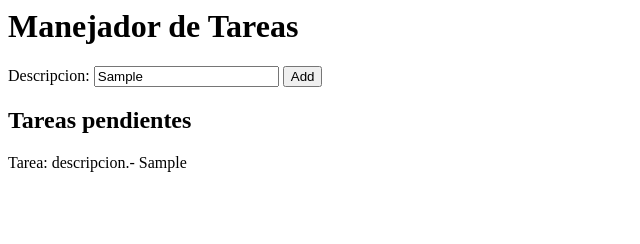
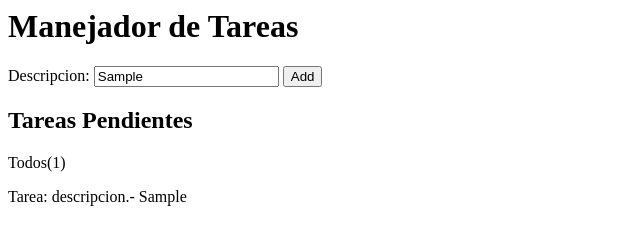
Before and after one commit to SebasAstu/pendientes, a website built with Parcel: page index.html in a window 1280 px wide. Both pictures are taken after typing "Sample" into the empty fields and a click on the input "Add". Shown: the whole page, without its empty margins (0-640 px from the left). Built offline with nearby package versions, Linux system fonts and the light colour scheme.

Commit message:
implementacion mostrar cantidad de tareas pendientes

```diff
--- a/index.html
+++ b/index.html
@@ -6,7 +6,8 @@
       <input type="text" id="tarea-descripcion" maxlength="50" />
       <input type="submit" value="Add" />
     </form>
-    <h2>Tareas pendientes</h2>
+    <h2>Tareas Pendientes</h2>
+    <div id="cant-tareas"></div>
     <div id="resultado-div"></div>
 
     <script type="module" src="./src/presenter.js"></script>
--- a/src/presenter.js
+++ b/src/presenter.js
@@ -3,7 +3,8 @@
 const descripcion = document.querySelector("#tarea-descripcion");
 const form = document.querySelector("#tarea-form");
 const div = document.querySelector("#resultado-div");
-
+const div_cant= document.querySelector("#cant-tareas");
+var cant_tareas=0;
 
 
 form.addEventListener("submit", (event) => {
@@ -17,6 +18,8 @@ form.addEventListener("submit", (event) => {
   }
   else
   {
+    cant_tareas = cant_tareas+1;
+    div_cant.innerHTML ="<p>" + "Todos("+cant_tareas +")"+ "</p>";
     div.innerHTML = div.innerHTML+ "<p>" + "Tarea: descripcion.- "+Tarea_descripcion + "</p>";
   }
 
```
